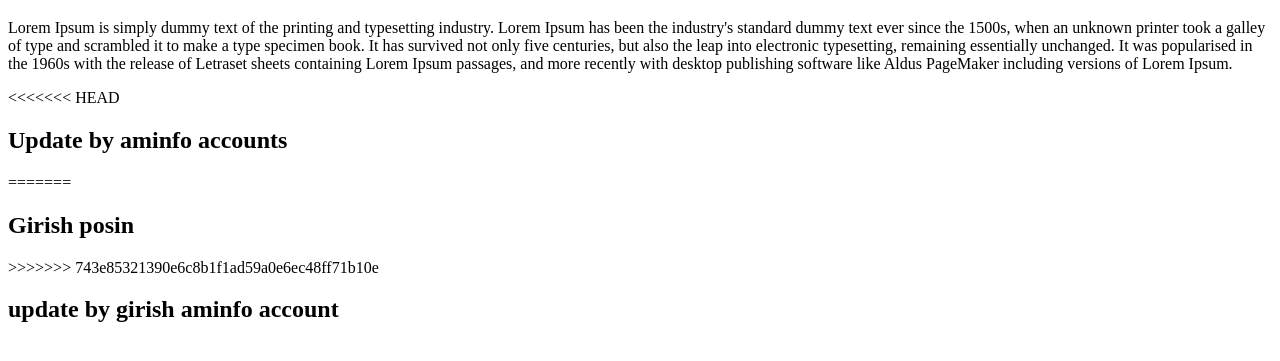
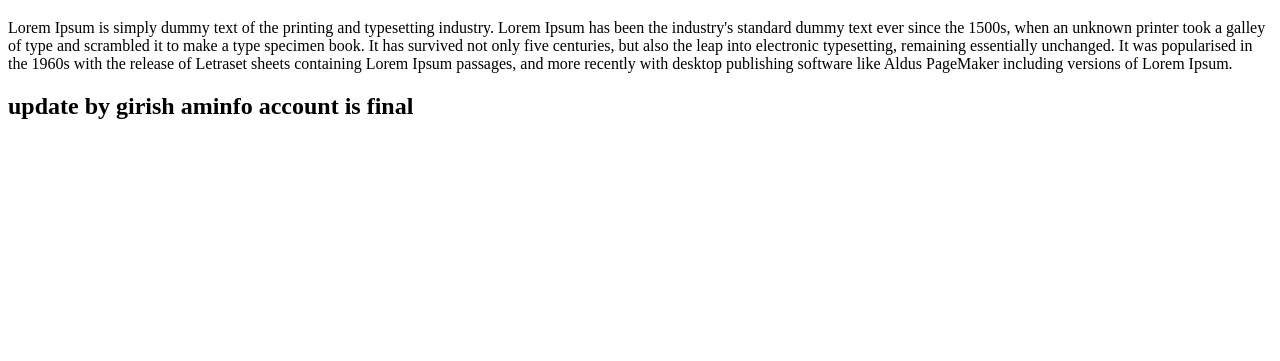
Before and after one commit to gsupadhyay/hello-world, a plain HTML site: page index.html in a window 1280 px wide. Shown: the part 61-422 px from the top of the page. Drawn offline with Linux system fonts and the light colour scheme.

Commit message:
final update by posin tech

```diff
--- a/index.html
+++ b/index.html
@@ -9,12 +9,7 @@
 <body>
 <h1>GitHub</h1>
 <p>Lorem Ipsum is simply dummy text of the printing and typesetting industry. Lorem Ipsum has been the industry's standard dummy text ever since the 1500s, when an unknown printer took a galley of type and scrambled it to make a type specimen book. It has survived not only five centuries, but also the leap into electronic typesetting, remaining essentially unchanged. It was popularised in the 1960s with the release of Letraset sheets containing Lorem Ipsum passages, and more recently with desktop publishing software like Aldus PageMaker including versions of Lorem Ipsum.</p>
-<<<<<<< HEAD
-    <h2>Update by aminfo accounts </h2>
-=======
-<h2>Girish posin</h2>
->>>>>>> 743e85321390e6c8b1f1ad59a0e6ec48ff71b10e
-<h2>update by girish aminfo account</h2>
+<h2>update by girish aminfo account is final</h2>
 
 </body>
 </html>
```
